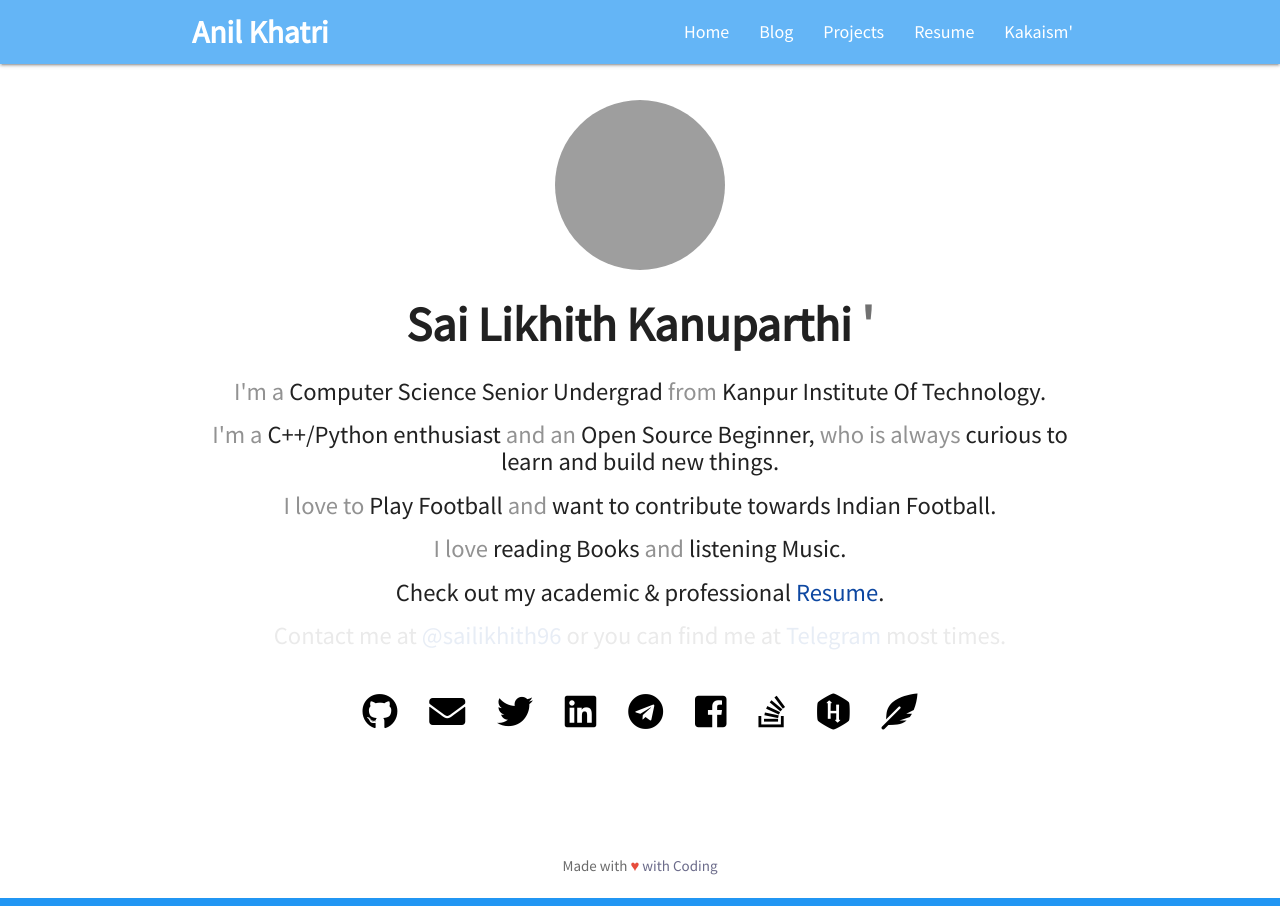
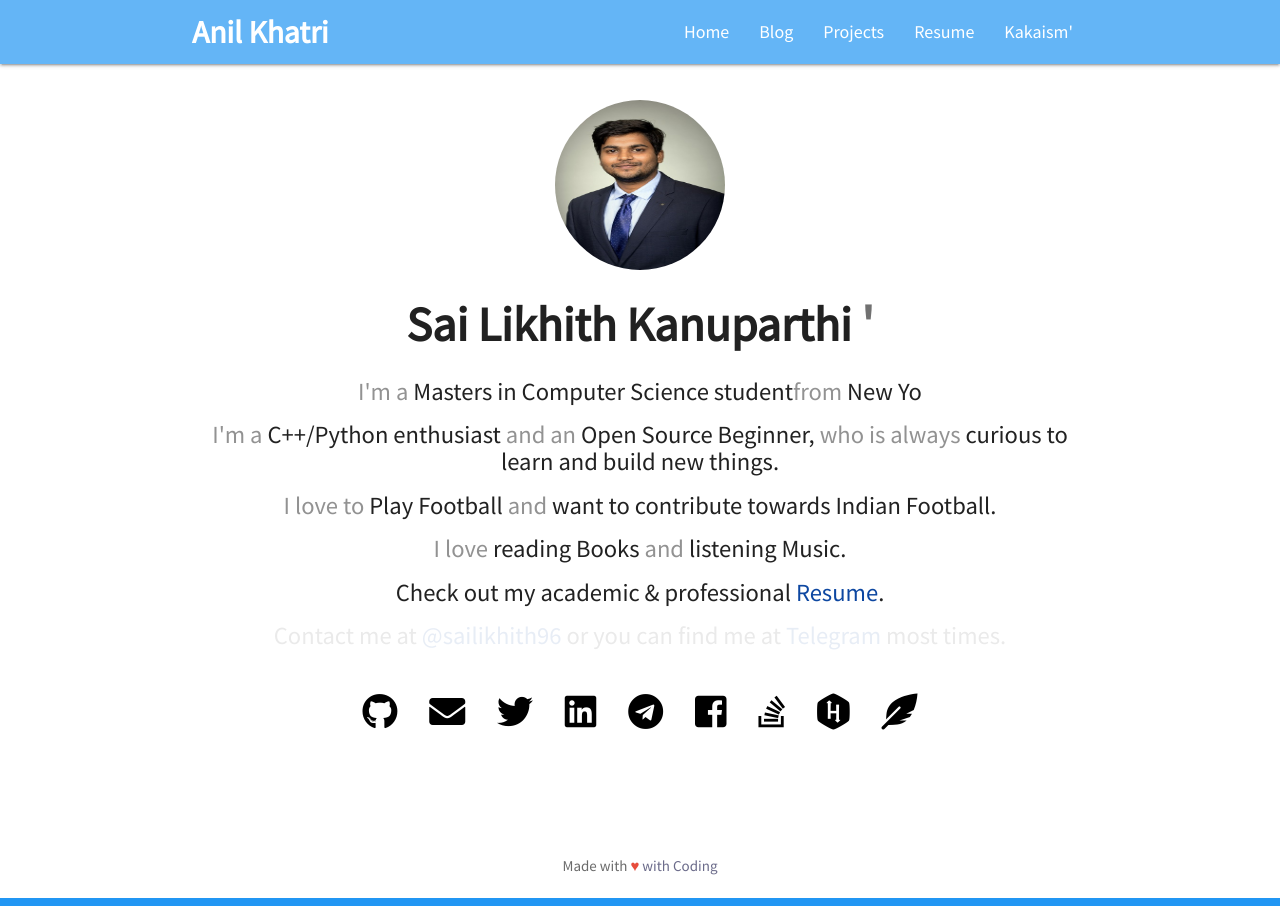
Before and after one commit to SaiLikhith7/Mywebsite, a Jekyll site: the page built from index.html, in a window 1280 px wide. Built offline with Jekyll 4.4.1, drawn with Linux system fonts in a browser that asks for light colours; nearby versions of some CDN libraries; grey boxes are pictures that could not be loaded.

Commit message:
Update index.html

```diff
--- a/index.html
+++ b/index.html
@@ -5,10 +5,10 @@
 <div class="container center-align">
   <div class="avatar">
     <img
-      src=" {{ site.baseurl }}img/.jpg"
+      src=" {{ site.baseurl }}img/sailikhithk.jpg"
       class="responsive-img"
       id="avatar"
-      alt="Anil Khatri Profile Image."
+      alt="Sai Likhith Kanuparthi"
     />
   </div>
 
@@ -21,10 +21,7 @@
 
   <div>
     <h5 id="test1">
-      <span style="color:#929292;">I'm a </span>Computer Science Senior
-      Undergrad <span style="color:#929292;">from</span> Kanpur Institute Of
-      Technology.
-    </h5>
+      <span style="color:#929292;">I'm a </span>Masters in Computer Science student<span style="color:#929292;">from</span> New Yo   </h5>
 
     <h5 id="test2">
       <span style="color:#929292;">I'm a </span>C++/Python enthusiast
```
